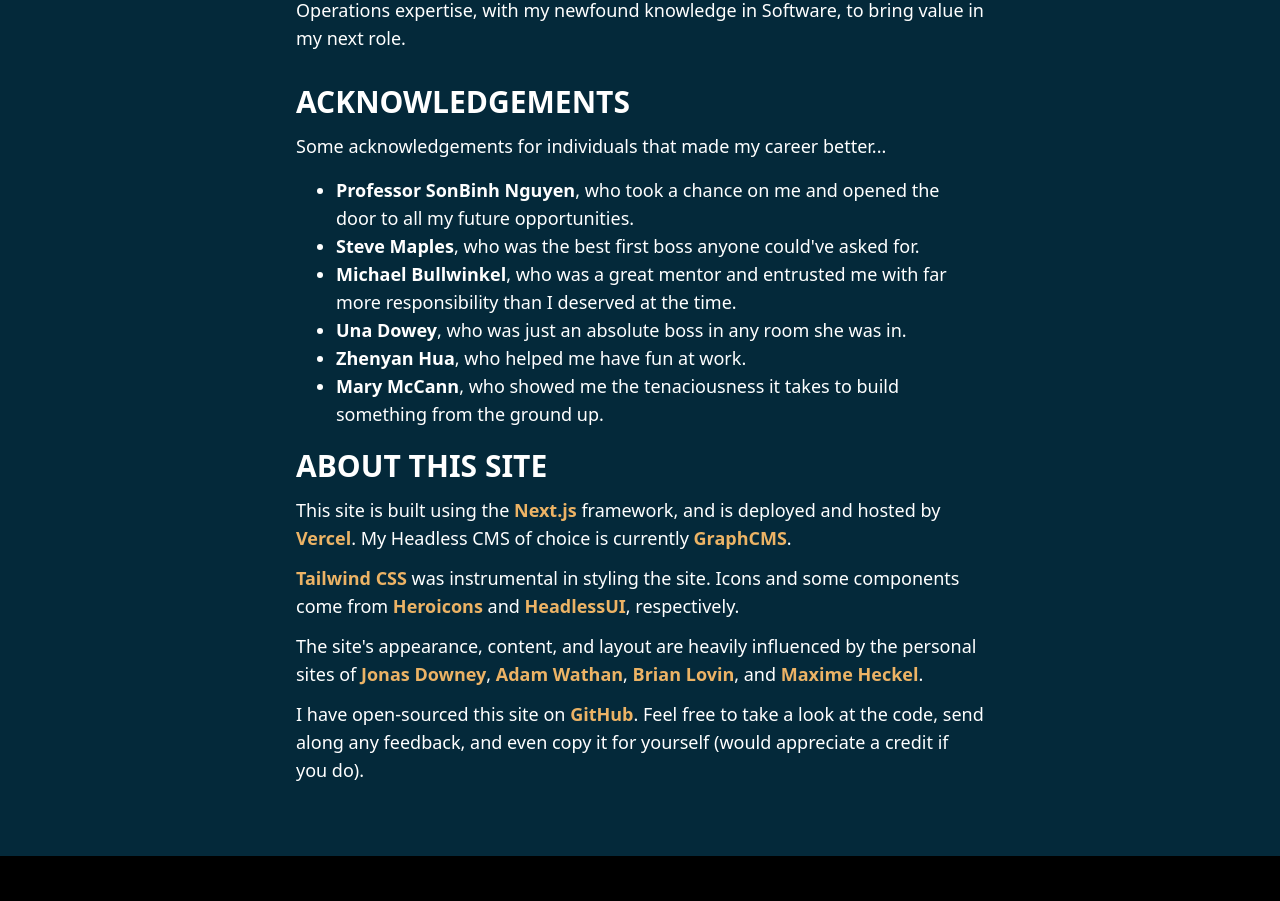
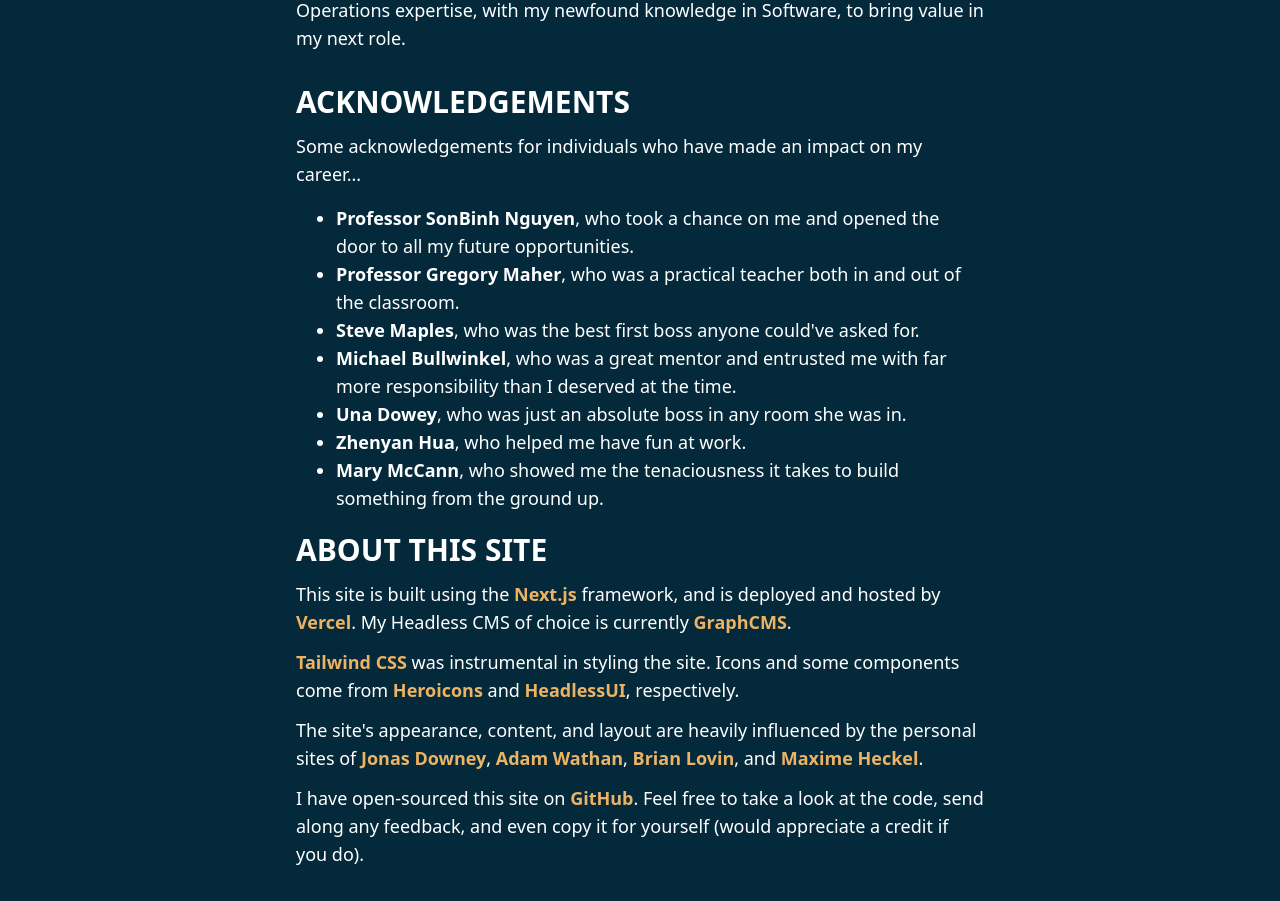
Before and after one commit to heykzhao/kvnzhao-website, a Next.js app: page /about in a window 1280 px wide. Shown: the part 2360-3261 px from the top of the page. Built offline with nearby package versions, Linux system fonts and the light colour scheme.

Commit message:
Add acknowledgement to prof Maher

```diff
--- a/components/AboutBodySection/AboutBodySection.tsx
+++ b/components/AboutBodySection/AboutBodySection.tsx
@@ -216,7 +216,7 @@
             <div>
               <p className="pb-4">
                 {
-                  "Some acknowledgements for individuals that made my career better..."
+                  "Some acknowledgements for individuals who have made an impact on my career..."
                 }
               </p>
               <ul className="list-outside list-disc pl-10">
@@ -224,6 +224,12 @@
                   <span className="font-bold">Professor SonBinh Nguyen</span>
                   {
                     ", who took a chance on me and opened the door to all my future opportunities. "
+                  }
+                </li>
+                <li>
+                  <span className="font-bold">Professor Gregory Maher</span>
+                  {
+                    ", who was a practical teacher both in and out of the classroom. "
                   }
                 </li>
                 <li>
```
